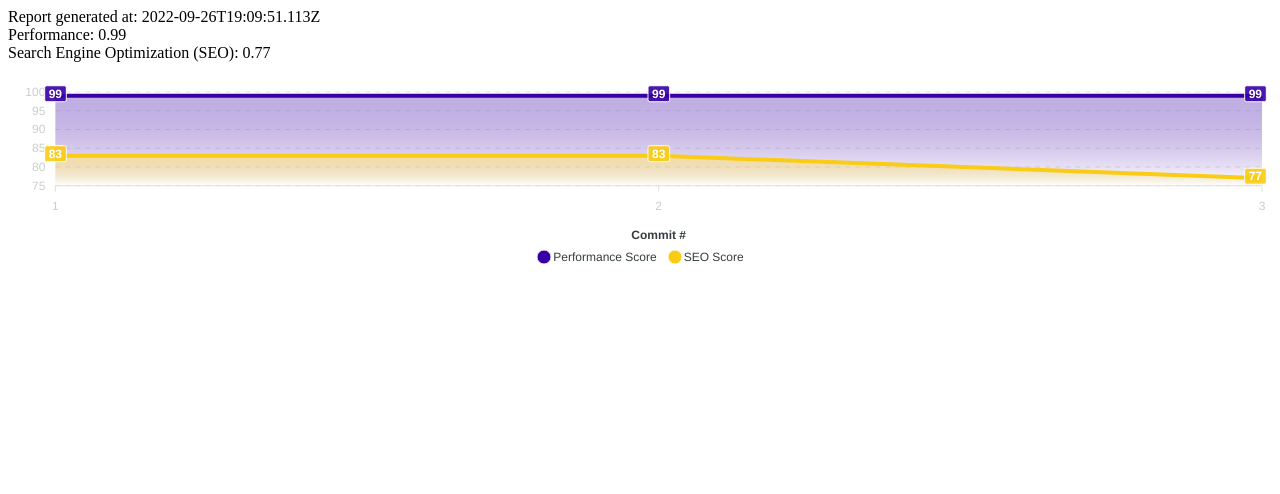
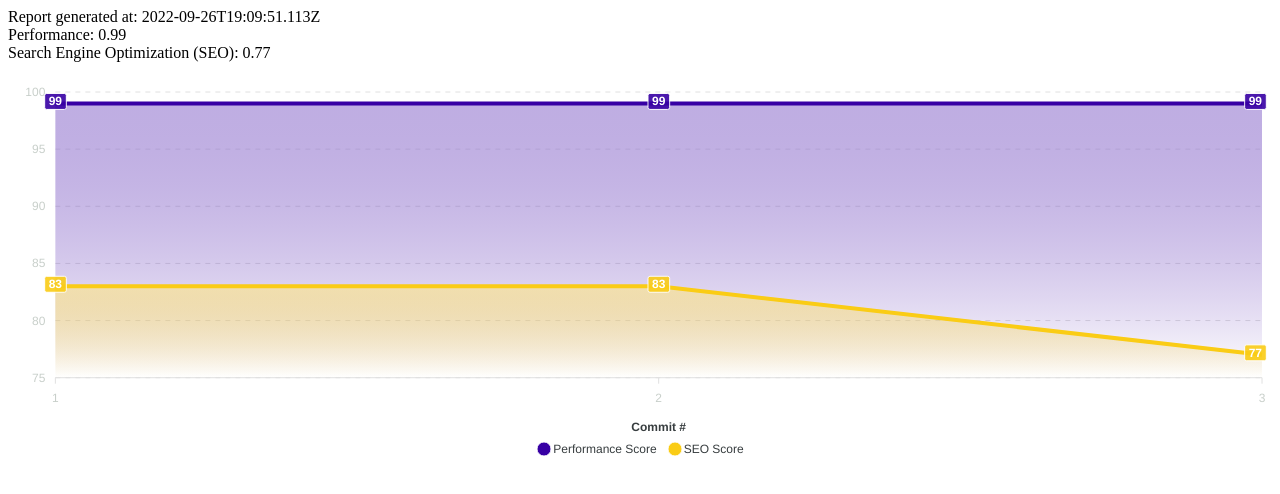
Before and after one commit to oslabs-beta/astrospeed, a React app: page / in a window 1280 px wide. Shown: the top 494 px of the page. Built offline with nearby package versions, Linux system fonts and the light colour scheme; the HTML template or start-up script is replaced by a standard one.

Commit message:
Add height control to line chart

```diff
--- a/src/components/LineChart.jsx
+++ b/src/components/LineChart.jsx
@@ -20,7 +20,12 @@ class LineChart extends React.Component {
   }
 
   render() {
+    const divStyle = {
+      height: '50vh',
+      minHeight: '400px',
+    }
     return (
+      <div style={divStyle}>
         <ReactApexChart
           options={this.state.chartOptions}
           series={this.state.chartData}
@@ -28,6 +33,7 @@ class LineChart extends React.Component {
           width="100%"
           height="100%"
         />
+      </div>
     );
   }
 }
```
Lines whose indentation alone changed are shown as unchanged.
